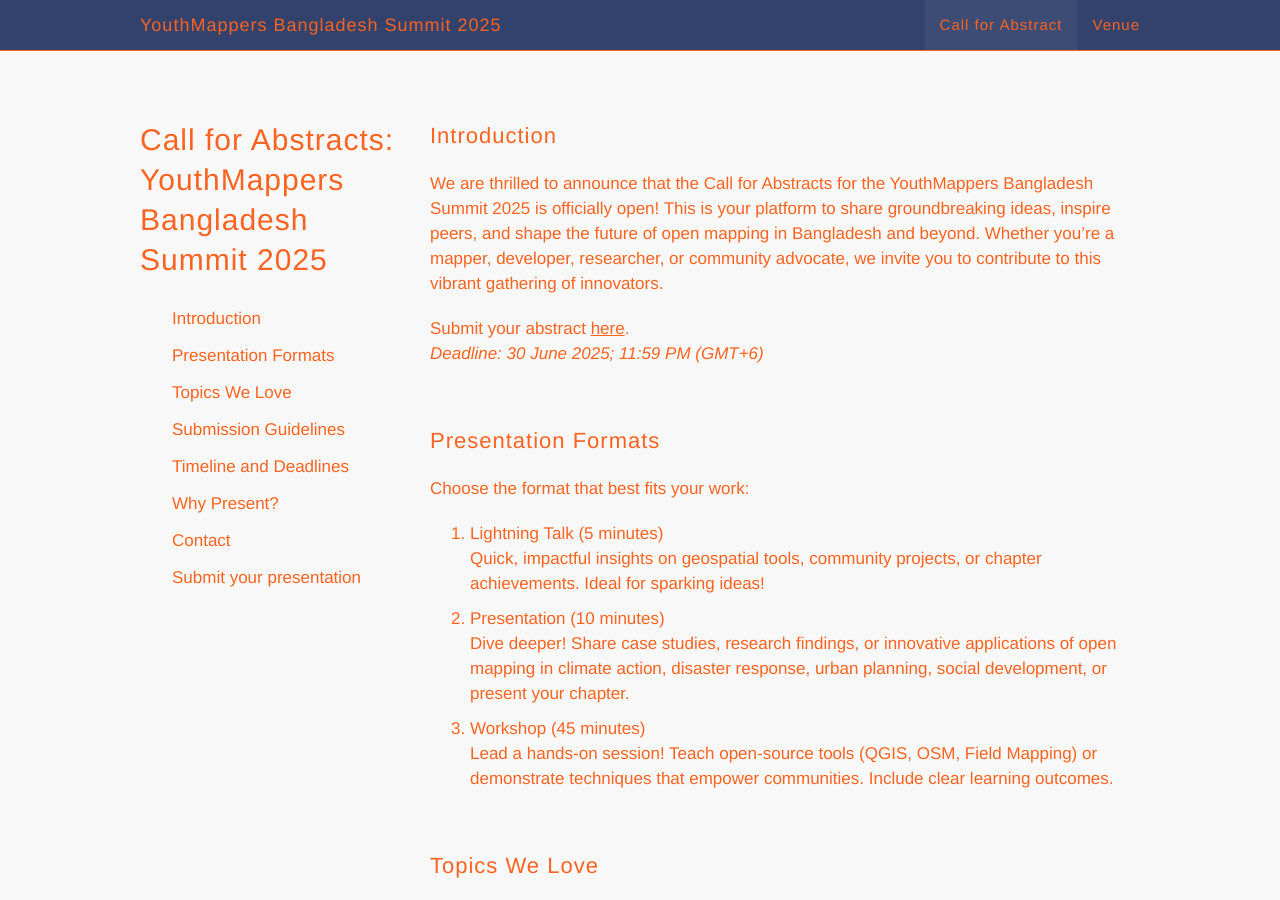
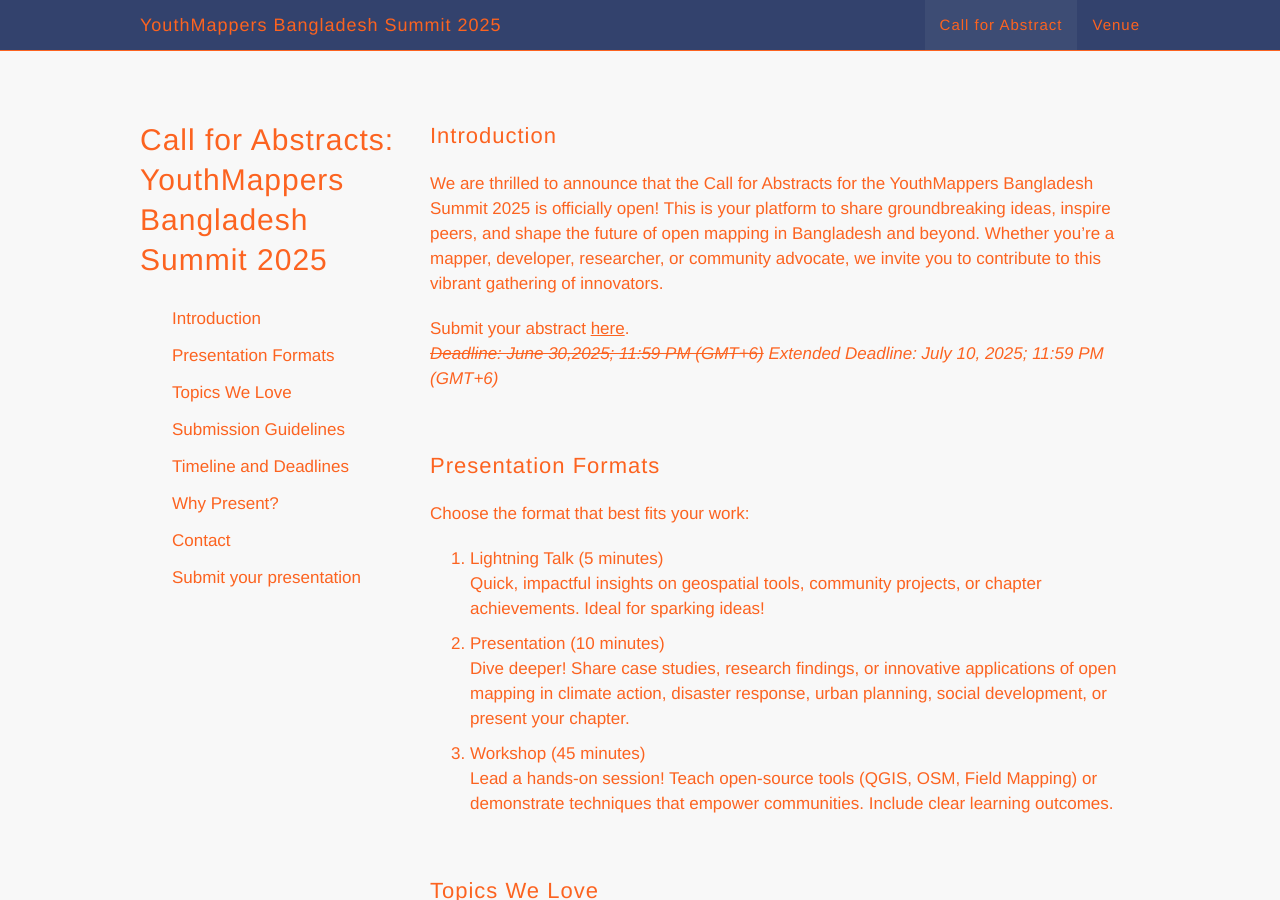
Before and after one commit to ymbdsummit2025/ymbdsummit2025.github.io, a Jekyll site: the page built from calls/abstract.md, in a window 1280 px wide and 900 px high. Built offline with Jekyll 4.4.1, drawn with Linux system fonts in a browser that asks for light colours.

Commit message:
Update abstract.md

```diff
--- a/calls/abstract.md
+++ b/calls/abstract.md
@@ -10,7 +10,8 @@
 We are thrilled to announce that the Call for Abstracts for the YouthMappers Bangladesh Summit 2025 is officially open! This is your platform to share groundbreaking ideas, inspire peers, and shape the future of open mapping in Bangladesh and beyond. Whether you’re a mapper, developer, researcher, or community advocate, we invite you to contribute to this vibrant gathering of innovators.
 
 Submit your abstract [here](https://forms.gle/7GLab1pGtWc9DtNA8).<br>
-*Deadline: 30 June 2025; 11:59 PM (GMT+6)*
+~~*Deadline: June 30,2025; 11:59 PM (GMT+6)*~~
+*Extended Deadline: July 10, 2025; 11:59 PM (GMT+6)*
 
 <h2 id="presentation_format">Presentation Formats</h2>
 
```
